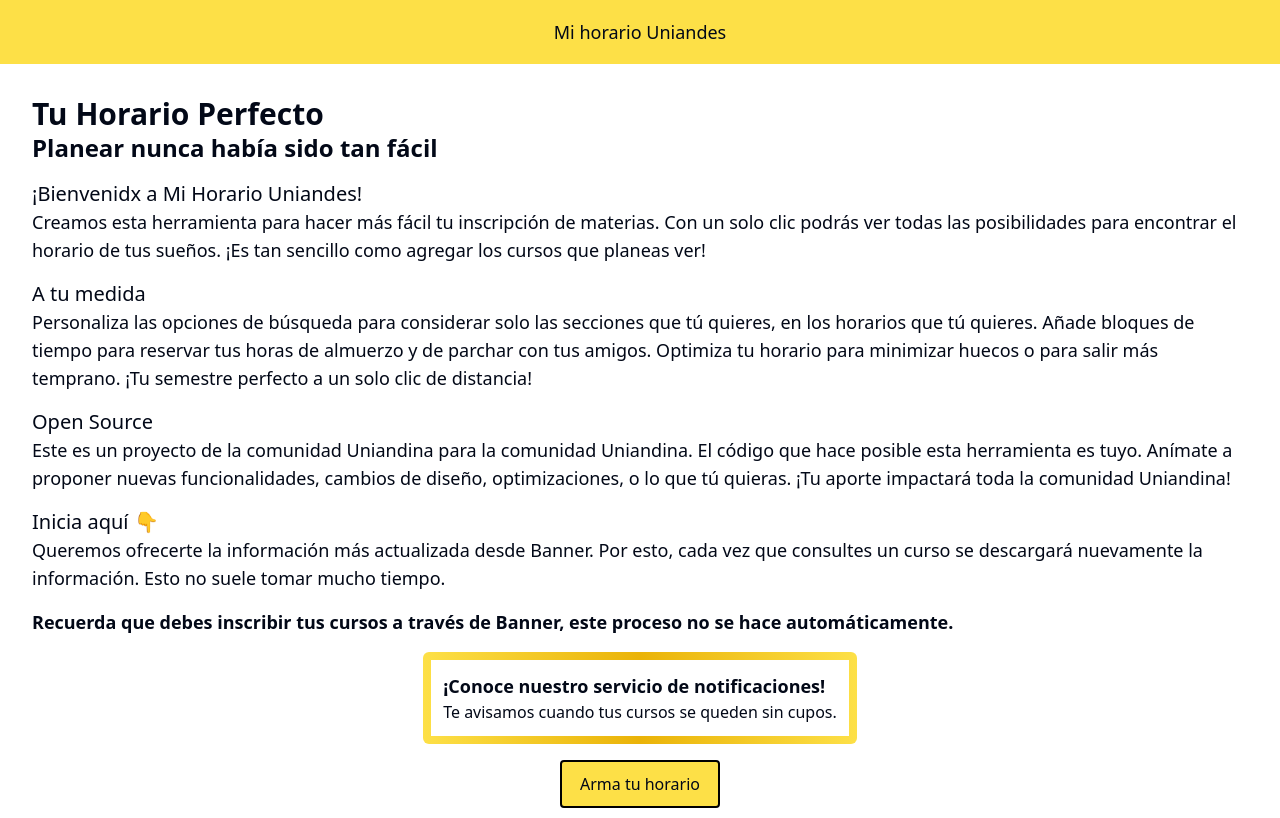
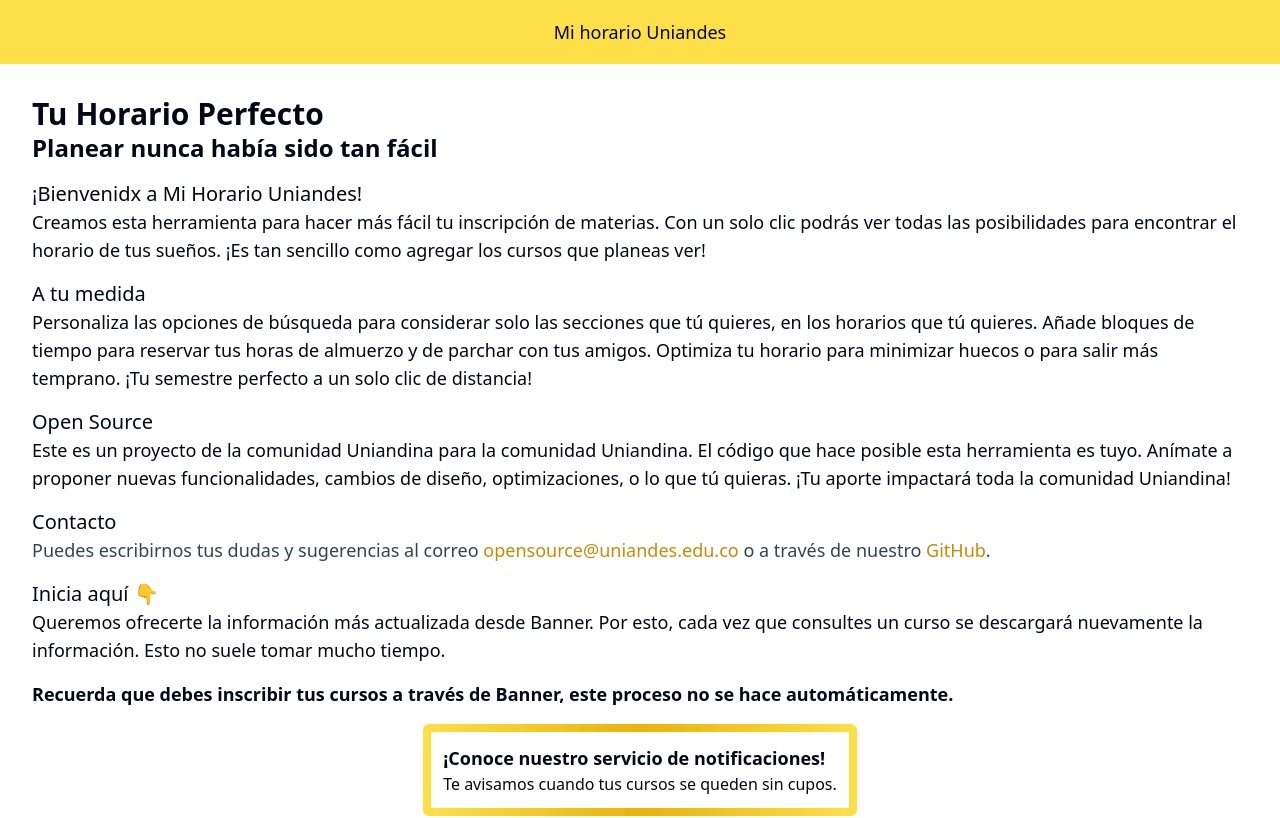
Before and after one commit to Open-Source-Uniandes/Mi-Horario-Uniandes, a Next.js app: page /Mi-Horario-Uniandes/ in a window 1280 px wide. Shown: the top 818 px of the page. Built offline with nearby package versions, Linux system fonts and the light colour scheme.

Commit message:
Seccion de informacion de contacto en pagina principal

```diff
--- a/src/app/page.tsx
+++ b/src/app/page.tsx
@@ -36,6 +36,8 @@
             <p className="text-lg">Personaliza las opciones de búsqueda para considerar solo las secciones que tú quieres, en los horarios que tú quieres. Añade bloques de tiempo para reservar tus horas de almuerzo y de parchar con tus amigos. Optimiza tu horario para minimizar huecos o para salir más temprano. ¡Tu semestre perfecto a un solo clic de distancia!</p>
           <h2 className="text-xl font-medium mt-4">Open Source</h2>
             <p className="text-lg">Este es un proyecto de la comunidad Uniandina para la comunidad Uniandina. El código que hace posible esta herramienta es tuyo. Anímate a proponer nuevas funcionalidades, cambios de diseño, optimizaciones, o lo que tú quieras. ¡Tu aporte impactará toda la comunidad Uniandina! </p>
+          <h2 className="text-xl font-medium mt-4">Contacto</h2>
+          <InformacionContacto/>
           <h2 className="text-xl font-medium mt-4">Inicia aquí 👇</h2>
             <p className="text-lg"> Queremos ofrecerte la información más actualizada desde Banner. Por esto, cada vez que consultes un curso se descargará nuevamente la información. Esto no suele tomar mucho tiempo. </p>
             <p className="my-4 text-lg font-bold">Recuerda que debes inscribir tus cursos a través de Banner, este proceso no se hace automáticamente.</p>
@@ -44,6 +46,21 @@
           <Link href="/planear">Arma tu horario</Link>
         </button>
     </main>
+  )
+}
+
+/*
+  Contiene la información de contacto de la aplicación
+  Consiste en un párrafo con el correo de contacto y un enlace al repositorio de GitHub
+*/
+function InformacionContacto(){
+  return (
+    <p className="text-lg text-gray-700">
+      Puedes escribirnos tus dudas y sugerencias al correo
+      <Link href="mailto:opensource@uniandes.edu.co " className="text-yellow-600 hover:underline"> opensource@uniandes.edu.co </Link>
+      o a través de nuestro
+      <Link  href="https://github.com/Open-Source-Uniandes/Mi-Horario-Uniandes" target="_blank" rel="noopener noreferrer" className="text-yellow-600 hover:underline"> GitHub</Link>.
+    </p>
   )
 }
 
```
